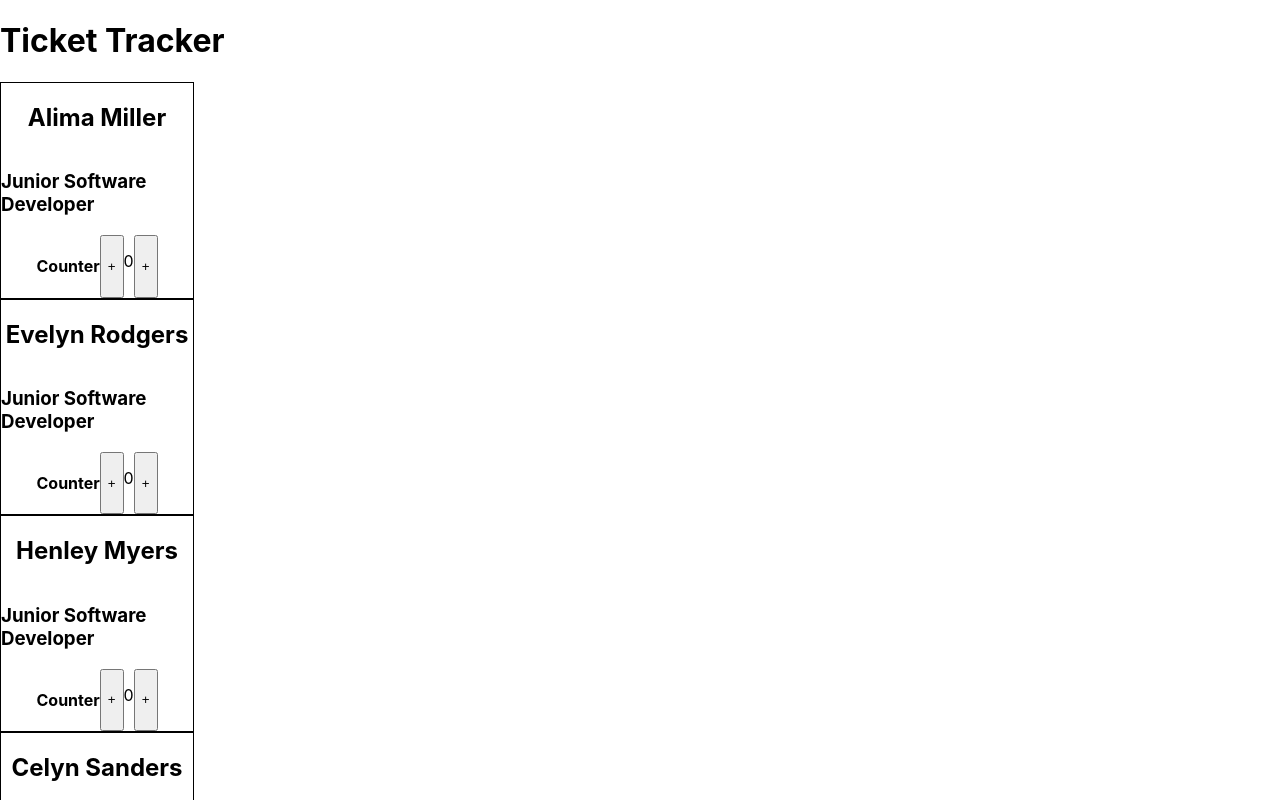
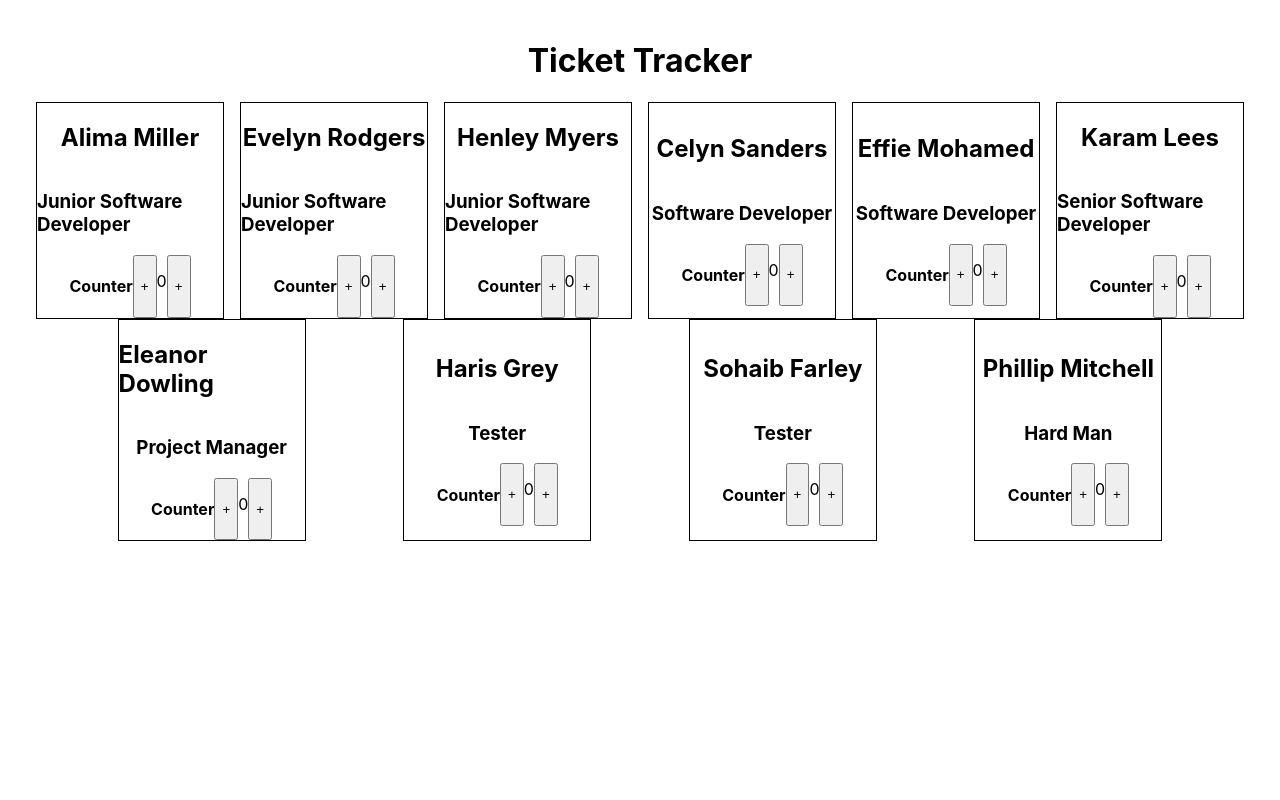
Before and after one commit to HPTR/ticket-tracker, a React (Create React App) app: page / in a window 1280 px wide. Shown: the top 800 px of the page. Built offline with nearby package versions, Linux system fonts and the light colour scheme.

Commit message:
Add basic general layout

```diff
--- a/src/App.scss
+++ b/src/App.scss
@@ -0,0 +1,13 @@
+.ticket-tracker {
+    display: flex;
+    flex-direction: column;
+    align-items: center;
+    justify-content: center;
+    padding: 20px;
+}
+
+.tracker-container {
+    display: flex;
+    flex-wrap: wrap;
+    justify-content: space-evenly;
+}
```
